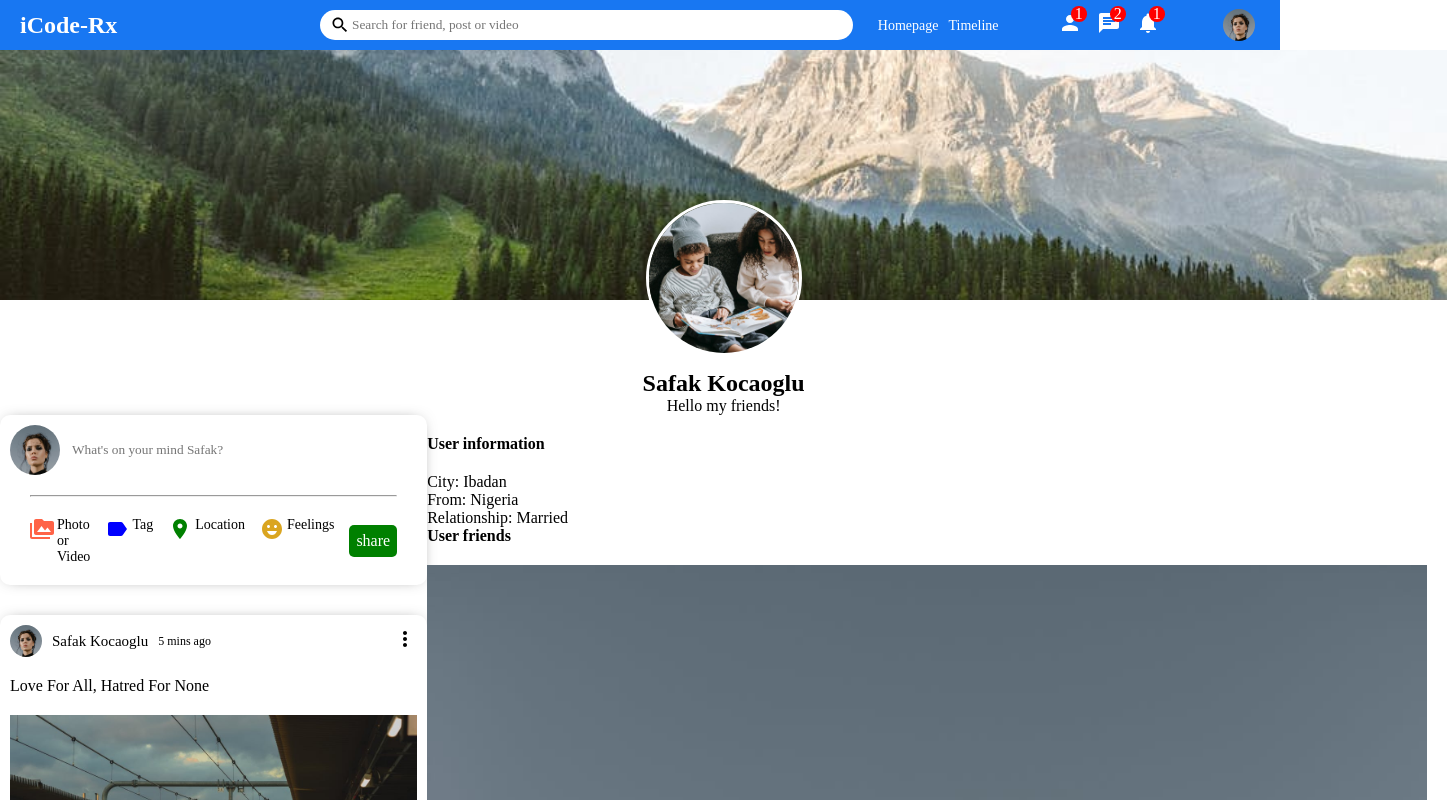
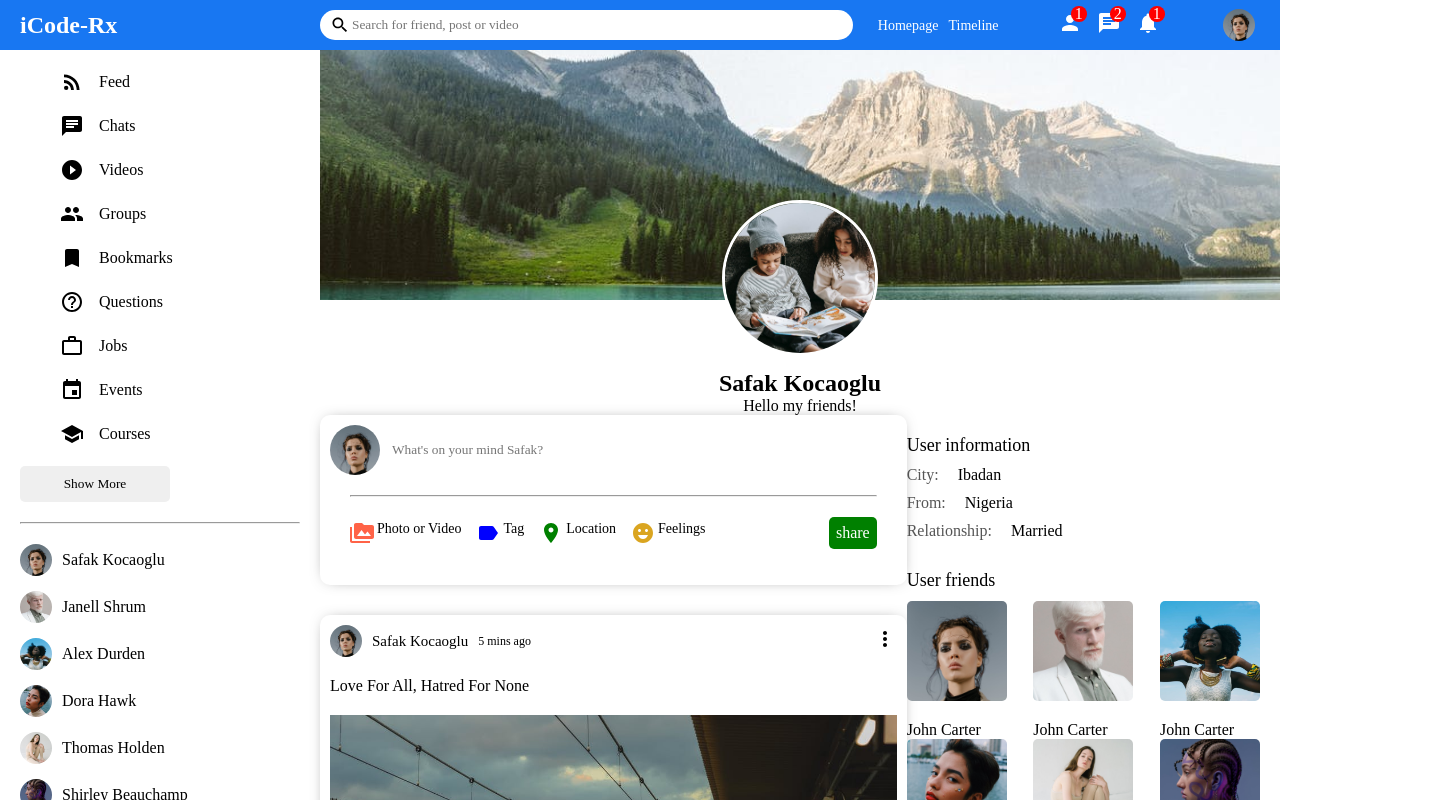
Before and after one commit to arabog/iCode-Rx-Social-Media, a React (Create React App) app in the folder react-social-client/: page / in a window 1280 px wide. Shown: the top 800 px of the page, 1447 px wide, since content can reach past the window. Built offline with nearby package versions, Linux system fonts and the light colour scheme.

Commit message:
login pg created

```diff
--- a/react-social-client/src/components/rightbar/rightbar.css
+++ b/react-social-client/src/components/rightbar/rightbar.css
@@ -38,3 +38,48 @@
           margin: 0;
           list-style: none;
 }
+
+.rightbarTitle {
+          font-size: 18px;
+          font-weight: 500;
+          margin-bottom: 10px;
+}
+
+.rightbarInfo {
+          margin-bottom: 30px;
+}
+
+.rightbarInfoItem{
+          margin-bottom: 10px;
+}
+
+
+.rightbarInfoKey {
+          font-weight: 500;
+          margin-right: 15px;
+          color: #555;
+}
+
+.rightbarInfoValue {
+          font-weight: 300;
+}
+
+.rightbarFollowings {
+          display: flex;
+          flex-wrap: wrap;
+          justify-content: space-between;
+}
+
+.rightbarFollowing {
+          display: flex;
+          flex-direction: column;
+}
+
+.rightbarFollowingImg {
+          width: 100px;
+          height: 100px;
+          object-fit: cover;
+          border-radius: 5px;
+          margin-bottom: 20px;
+          cursor: pointer;
+}
```
Also changed, not shown: react-social-client/src/pages/login/Login.jsx (added), react-social-client/src/pages/login/login.css (added).
